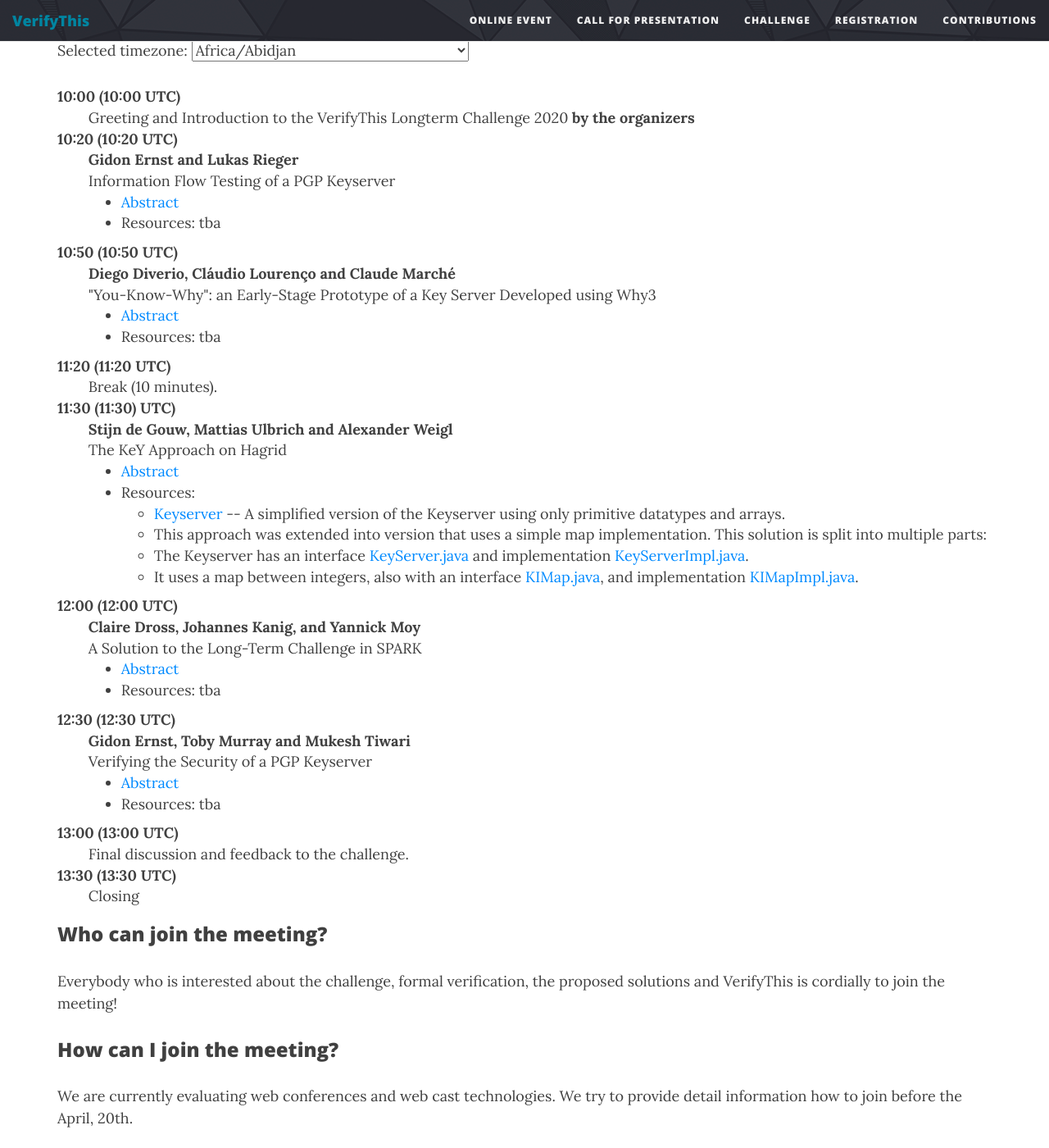
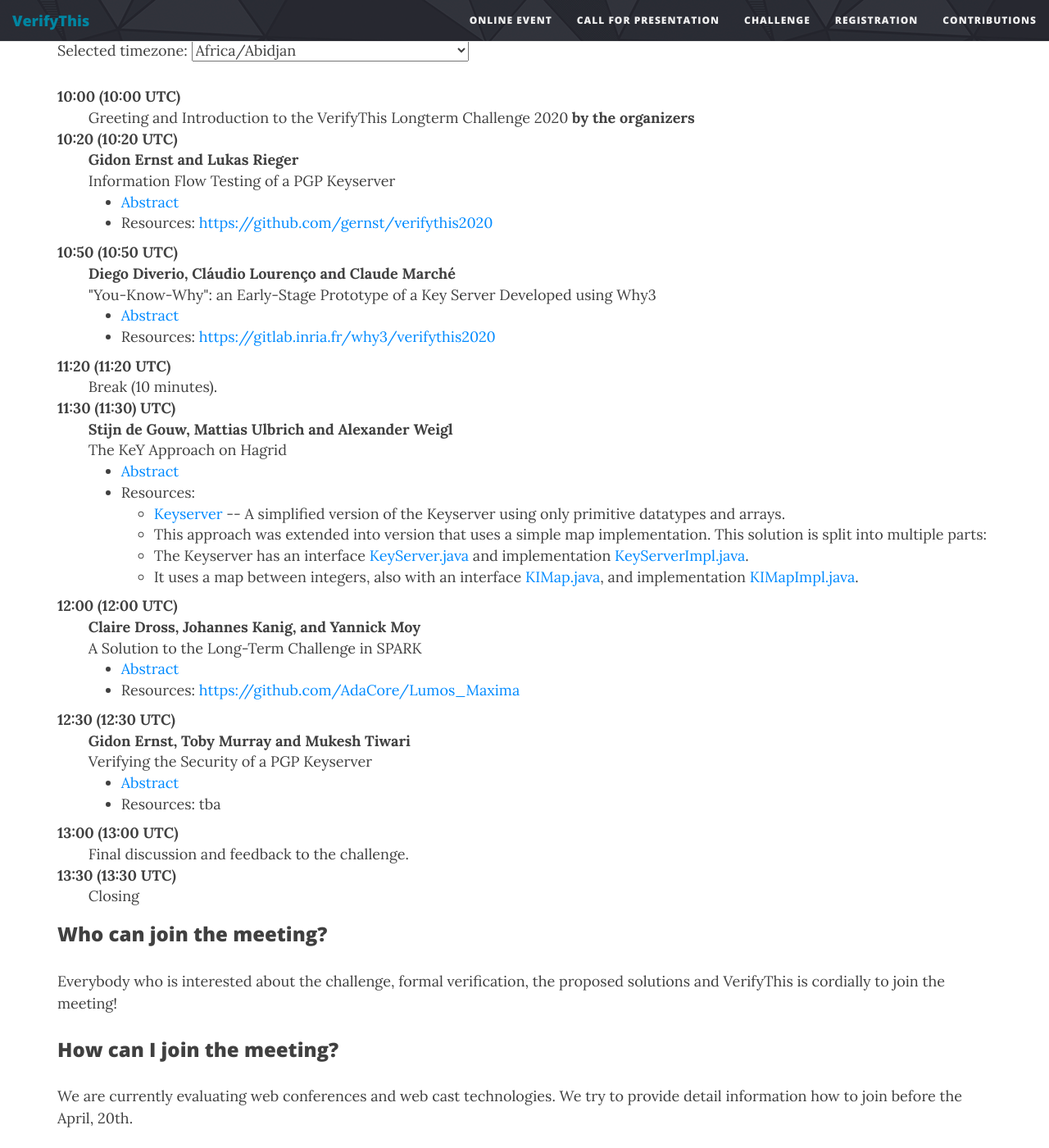
Before and after one commit to verifythis/verifythis.github.io, a Jekyll site: the page built from online-event.html, in a window 1280 px wide and 1400 px high, scrolled down 679 px. Shown: the whole window at 82% size. Built offline with Jekyll 4.4.1, drawn with Linux system fonts in a browser that asks for light colours.

Commit message:
Adding repositories (but 1)

```diff
--- a/online-event.html
+++ b/online-event.html
@@ -43,7 +43,7 @@ benefit from one another and how further verification success can be stipulated.
         Information Flow Testing of a PGP Keyserver
         <ul>
             <li><a href="/abstracts/VTLTC_2020_paper_4.pdf">Abstract</a></li>
-            <li>Resources: tba</li>
+            <li>Resources: <a href="https://github.com/gernst/verifythis2020">https://github.com/gernst/verifythis2020</a></li>
         </ul>
     </dd>
     <dt>
@@ -54,7 +54,7 @@ benefit from one another and how further verification success can be stipulated.
         "You-Know-Why": an Early-Stage Prototype of a Key Server Developed using Why3
         <ul>
             <li><a href="/abstracts/VTLTC_2020_paper_2.pdf">Abstract</a></li>
-            <li>Resources: tba </li>
+            <li>Resources: <a href="https://gitlab.inria.fr/why3/verifythis2020">https://gitlab.inria.fr/why3/verifythis2020</a> </li>
         </ul>
     </dd>
 
@@ -96,7 +96,7 @@ benefit from one another and how further verification success can be stipulated.
         A Solution to the Long-Term Challenge in SPARK
         <ul>
             <li><a href="/abstracts/VTLTC_2020_paper_1.pdf">Abstract</a></li>
-            <li>Resources: tba </li>
+            <li>Resources: <a href="https://github.com/AdaCore/Lumos_Maxima">https://github.com/AdaCore/Lumos_Maxima</a> </li>
         </ul>
     </dd>
     <dt>
```
